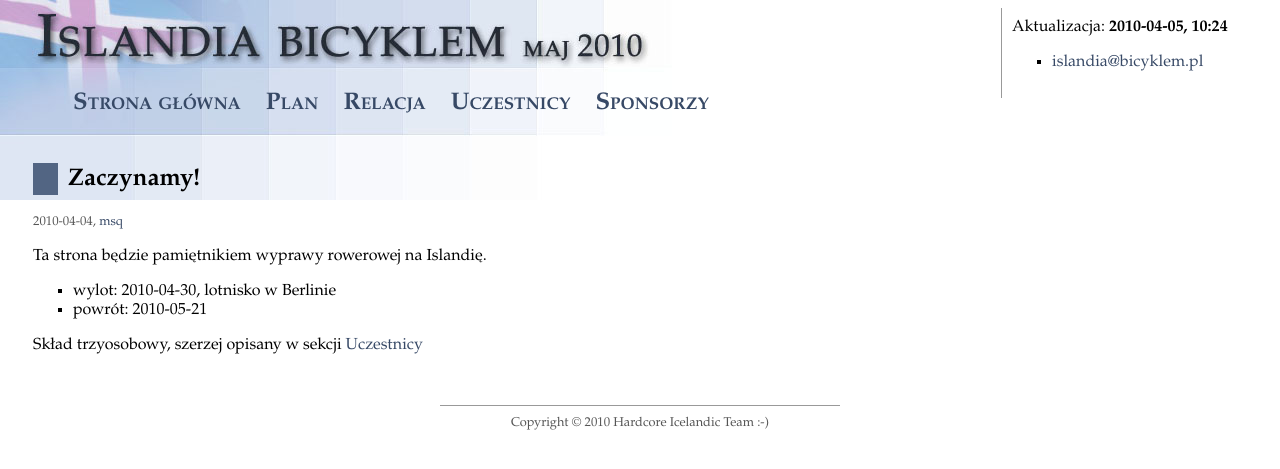
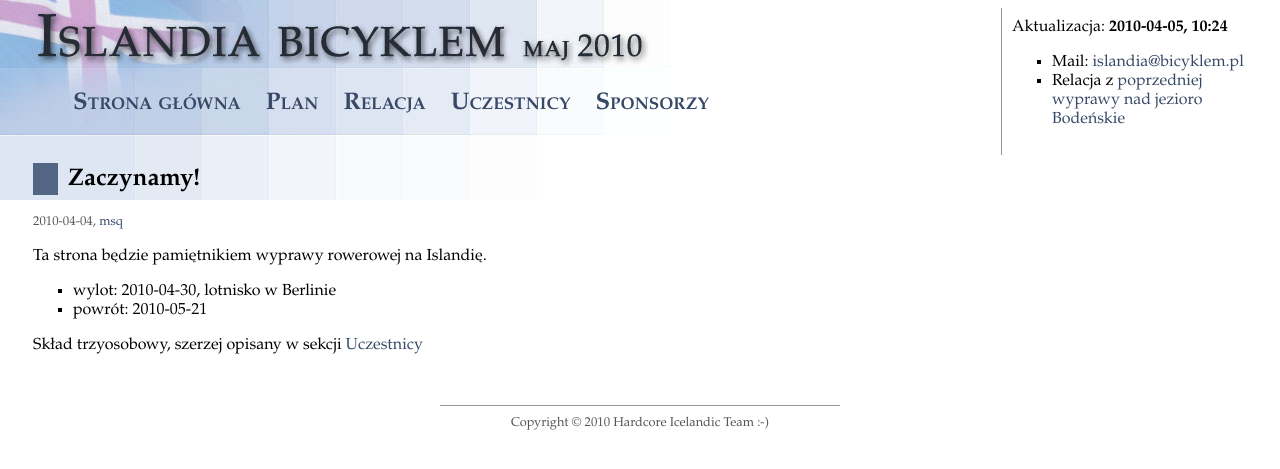
Before and after one commit to michalbugno/bicyklem.pl, a Jekyll site: the page built from index.html, in a window 1280 px wide. Shown: the top 469 px of the page. Built offline with Jekyll 4.4.1, drawn with Linux system fonts in a browser that asks for light colours.

Commit message:
Meta info added (maybe google will index us ;d) Init bodensee review

```diff
--- a/_layouts/default.html
+++ b/_layouts/default.html
@@ -5,13 +5,17 @@
     <meta http-equiv="content-type" content="text/html; charset=utf-8" />
     <title>Islandia rowerem &raquo; {{ page.title }}</title>
     <meta name="author" content="Michał Bugno" />
+    <meta name="description" content="Strona poświęcona wycieczce rowerowej na Islandię w maju 2010." />
+    <meta name="keywords" content="rower, bicykl, rowery, bicykle, islandia, wycieczka, agh" />
     <link rel="stylesheet" href="css/screen.css" type="text/css" media="screen, projection" />
   </head>
   <body>
     <div id="sidebar">
       Aktualizacja: <strong>{{ site.time | date: "%Y-%m-%d, %H:%M" }}</strong>
       <ul>
-        <li><a href="mailto:islandia@bicyklem.pl">islandia@bicyklem.pl</a></li>
+        <li>Mail: <a href="mailto:islandia@bicyklem.pl">islandia@bicyklem.pl</a></li>
+        <li>Relacja z <a href="./bodensee.html">poprzedniej wyprawy nad jezioro
+          Bodeńskie</a></li>
       </ul>
     </div>
     <div id="menu">
```
Also changed, not shown: bodensee.markdown (added, +16 -0 lines).
